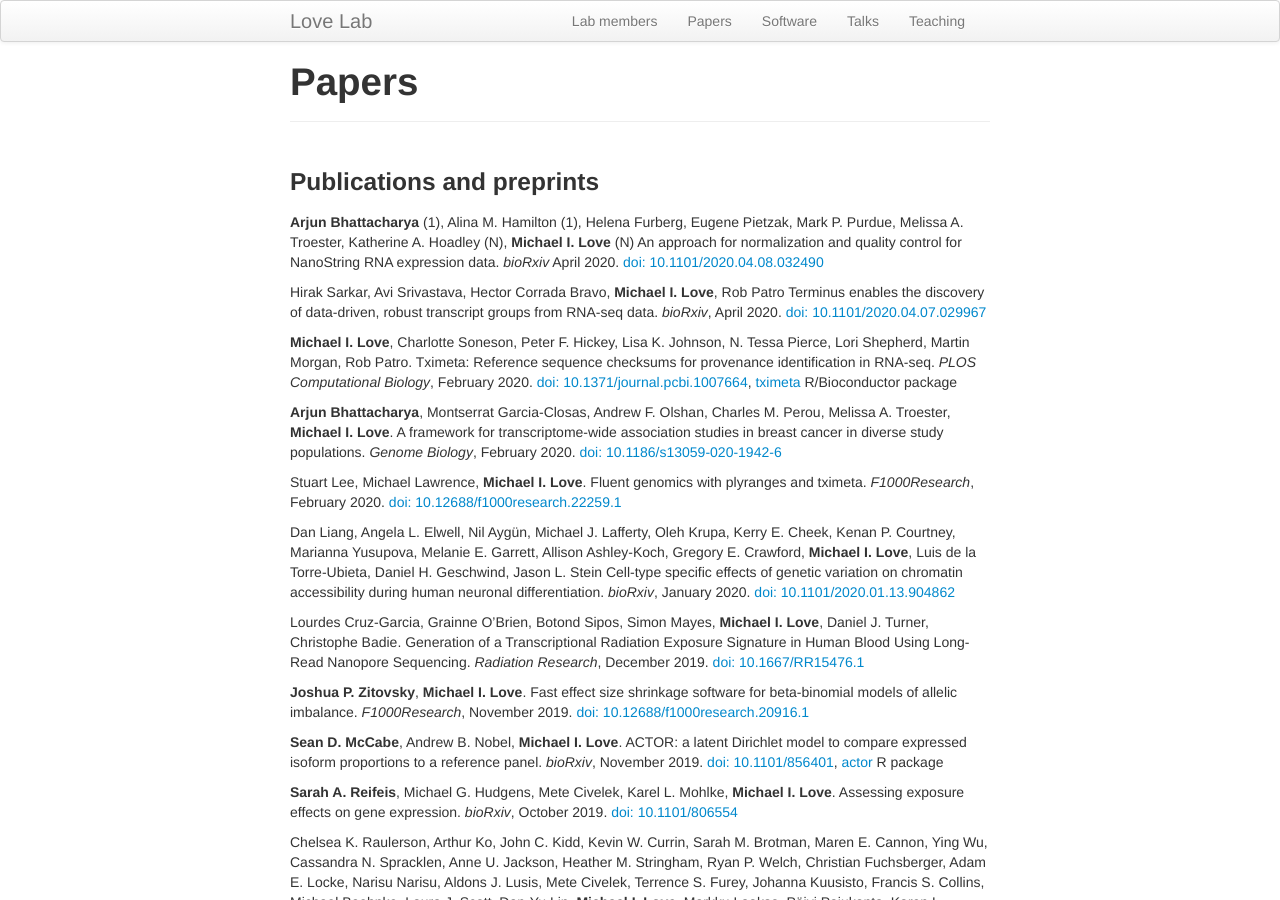
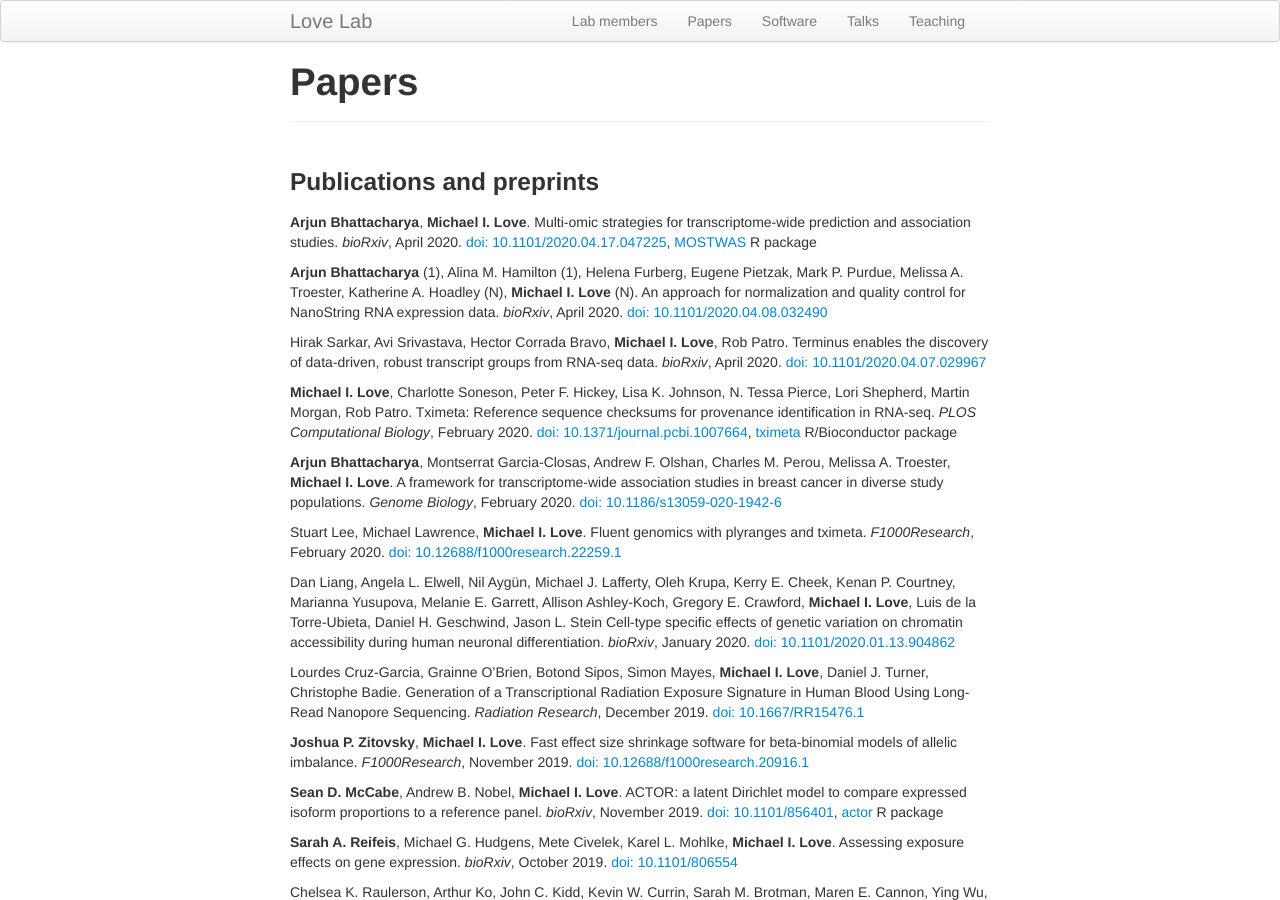
Before and after one commit to mikelove/mikelove.github.io, a Jekyll site: the page built from pages/papers.md, in a window 1280 px wide and 900 px high. Built offline with Jekyll 4.4.1, drawn with Linux system fonts in a browser that asks for light colours.

Commit message:
add Arjuns new preprint

```diff
--- a/pages/papers.md
+++ b/pages/papers.md
@@ -5,16 +5,22 @@ title: "Papers"
 
 ### Publications and preprints
 
+**Arjun Bhattacharya**, **Michael I. Love**.
+Multi-omic strategies for transcriptome-wide prediction and association studies.
+*bioRxiv*, April 2020.
+[doi: 10.1101/2020.04.17.047225](https://doi.org/10.1101/2020.04.17.047225),
+[MOSTWAS](https://github.com/bhattacharya-a-bt/MOSTWAS) R package
+
 **Arjun Bhattacharya** (1), Alina M. Hamilton (1), Helena Furberg, Eugene Pietzak,
 Mark P. Purdue, Melissa A. Troester, Katherine A. Hoadley (N),
-**Michael I. Love** (N)
+**Michael I. Love** (N).
 An approach for normalization and quality control for NanoString RNA
 expression data.
-*bioRxiv* April 2020.
+*bioRxiv*, April 2020.
 [doi: 10.1101/2020.04.08.032490](https://doi.org/10.1101/2020.04.08.032490)
 
 Hirak Sarkar, Avi Srivastava, Hector Corrada Bravo,
-**Michael I. Love**, Rob Patro
+**Michael I. Love**, Rob Patro.
 Terminus enables the discovery of data-driven, robust transcript
 groups from RNA-seq data.
 *bioRxiv*, April 2020.
```
Also changed, not shown: index.md (+14 -10 lines), pages/lab.md (+3 -3 lines).
